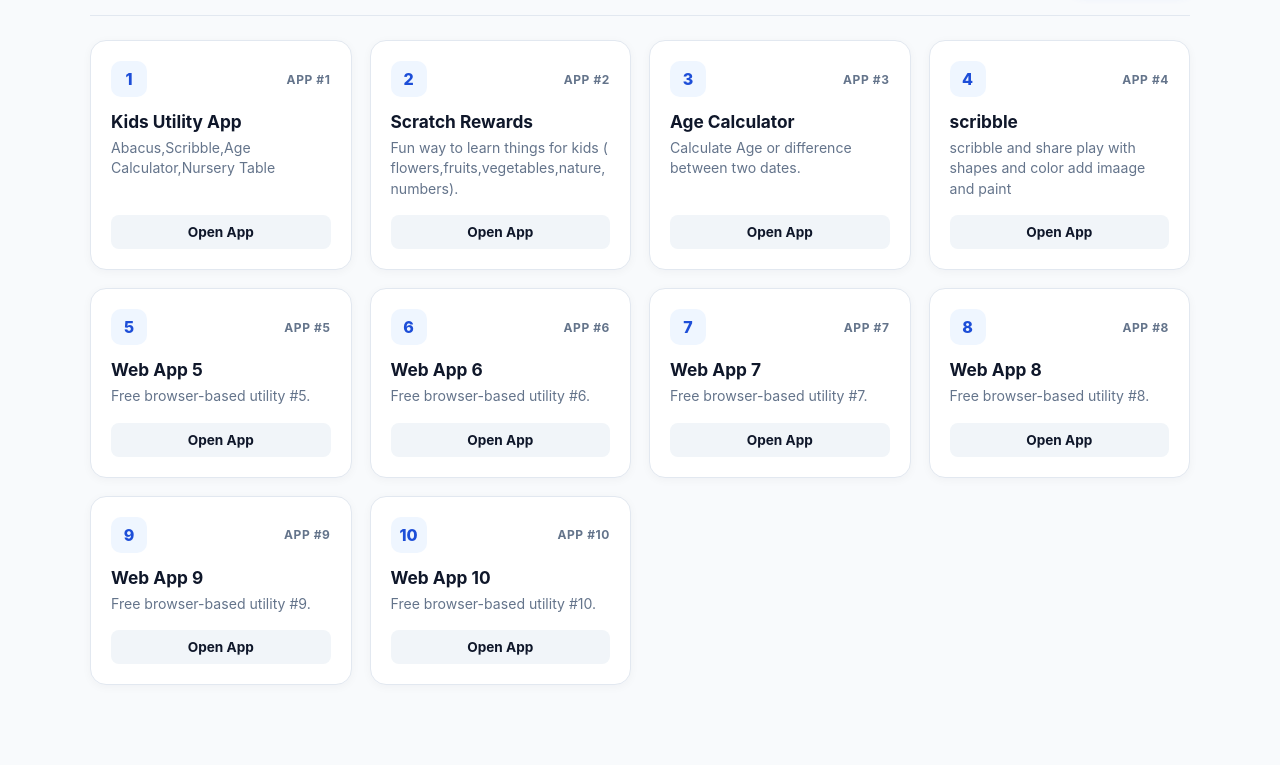
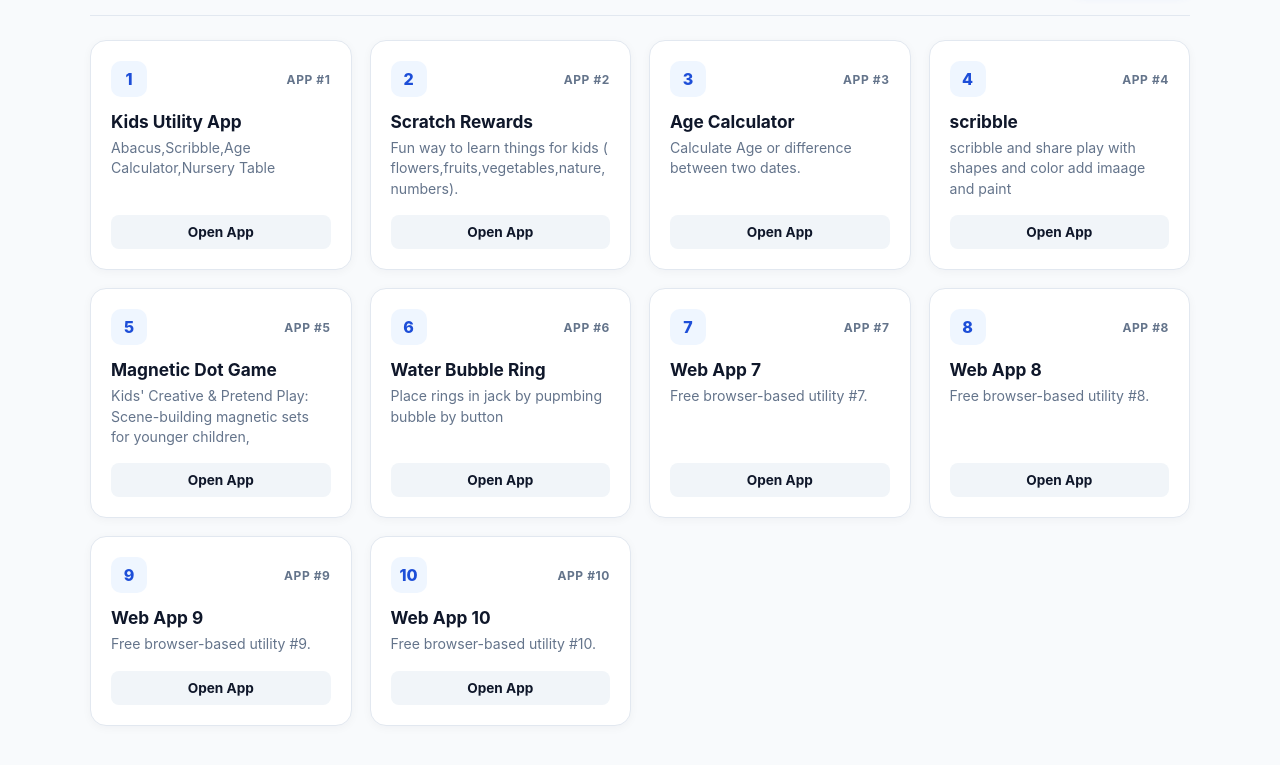
Before and after one commit to samhita2023/freewebapps, a plain HTML site: page index.html in a window 1280 px wide. Shown: the part 83-848 px from the top of the page. Before the commit the page ends 816 px from the top, so only its background shows below. Drawn offline with Linux system fonts and the light colour scheme.

Commit message:
Update index.html

```diff
--- a/index.html
+++ b/index.html
@@ -460,10 +460,10 @@
               </button>
             </div>
           </div>
-          <h2 class="card-title">Web App 5</h2>
-          <p class="card-desc">Free browser-based utility #5.</p>
+          <h2 class="card-title">Magnetic Dot Game</h2>
+          <p class="card-desc">Kids' Creative & Pretend Play: Scene-building magnetic sets for younger children,</p>
         </div>
-        <a class="card-link" href="#">
+        <a class="card-link" href="https://samhita2023.github.io/freewebapps/magneticboard.html" target="_blank" rel="noopener">
           Open App
         </a>
       </article>
@@ -479,10 +479,10 @@
               </button>
             </div>
           </div>
-          <h2 class="card-title">Web App 6</h2>
-          <p class="card-desc">Free browser-based utility #6.</p>
+          <h2 class="card-title">Water Bubble Ring</h2>
+          <p class="card-desc">Place rings in jack by pupmbing bubble by button</p>
         </div>
-        <a class="card-link" href="#">
+        <a class="card-link" href="https://samhita2023.github.io/freewebapps/watering.html" target="_blank" rel="noopener">
           Open App
         </a>
       </article>
```
